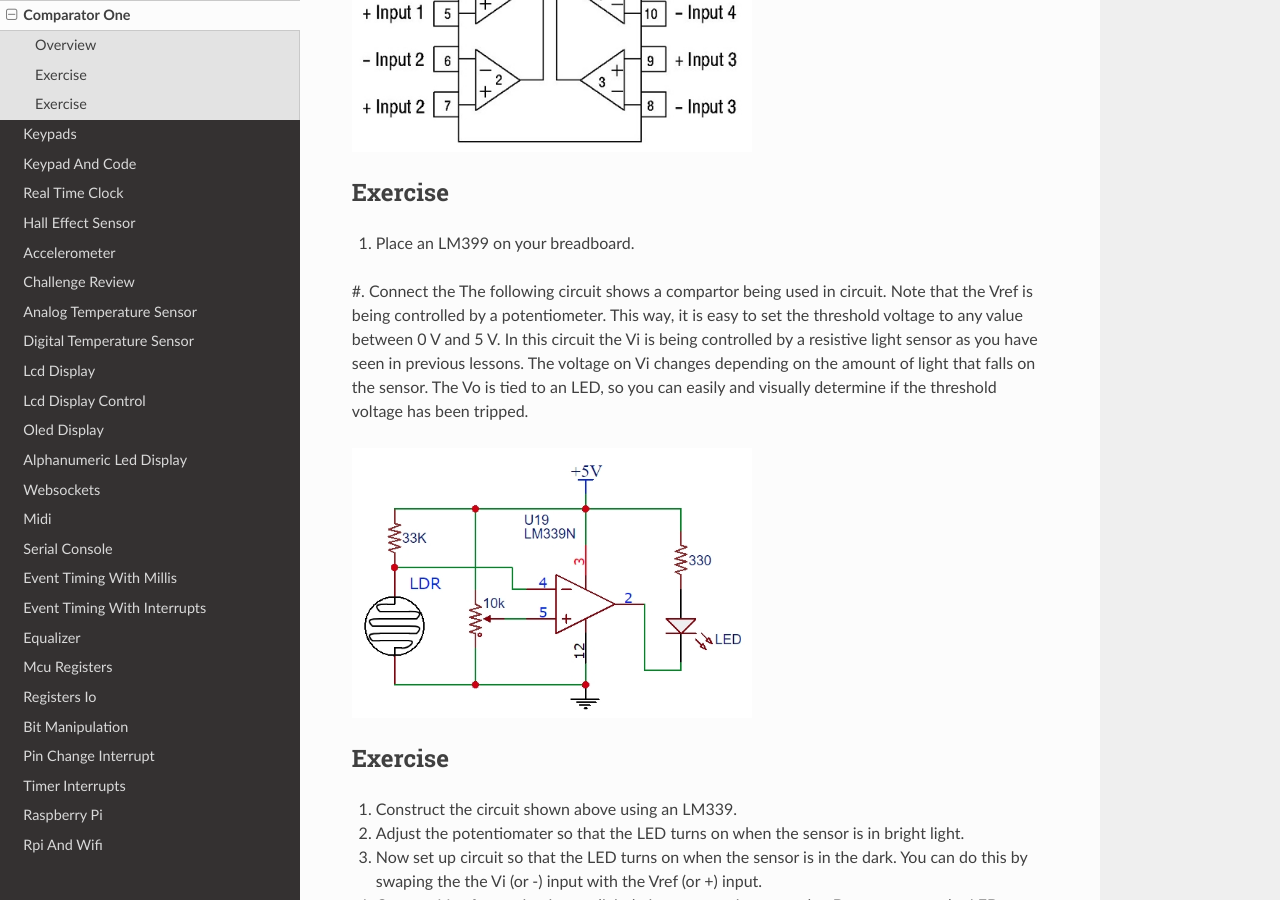
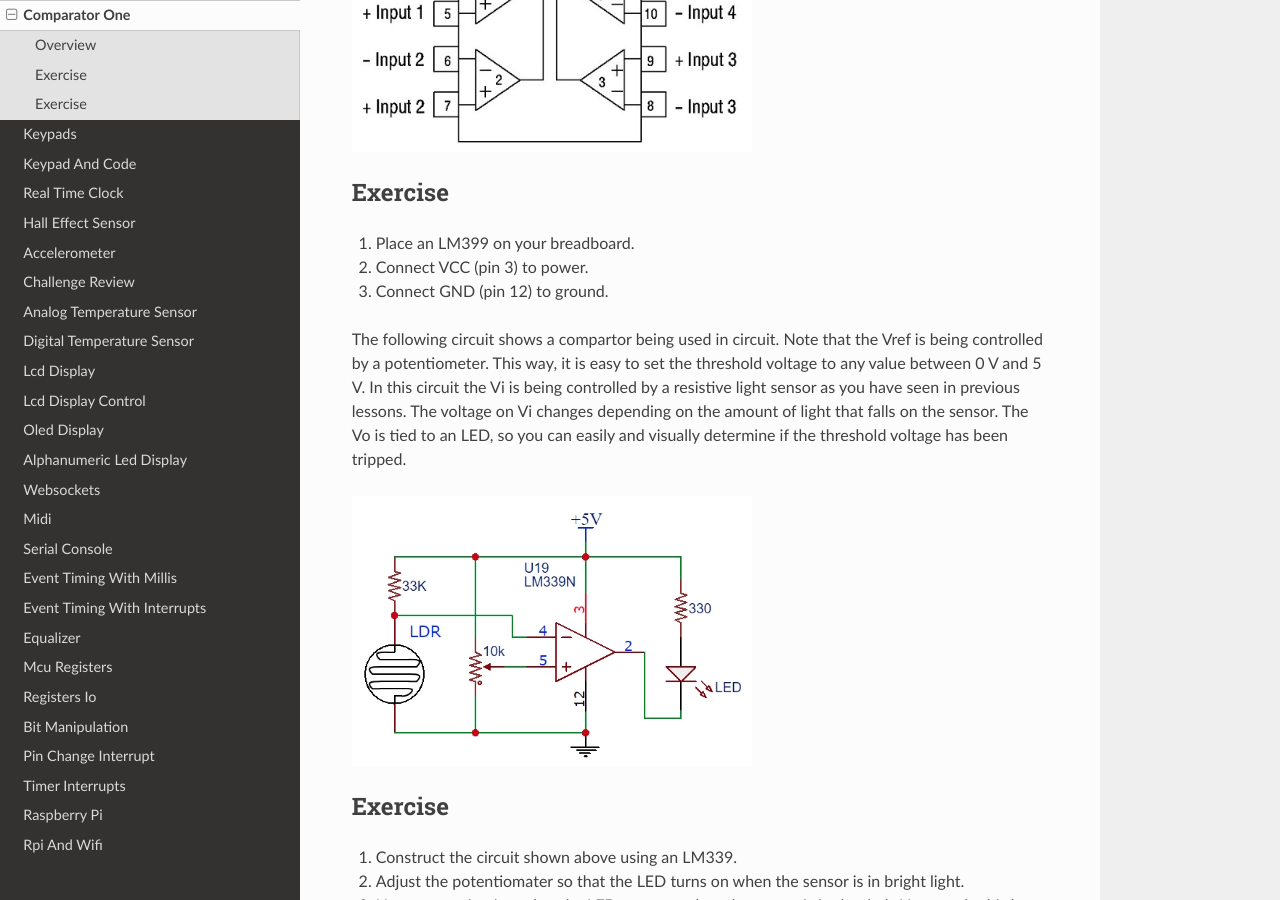
Before and after one commit to maxtkc/mvths-wiki, a Sphinx documentation site: the page built from docs/065-comparator.rst, in a window 1280 px wide and 900 px high, scrolled down 998 px. Built offline with Sphinx 7.4.7 and the Read the Docs theme 2.0.0, drawn with Linux system fonts in a browser that asks for light colours; pages that are not in the unit, such as notebooks, are missing from menus.

Commit message:
Update 065-comparator.rst

```diff
--- a/docs/065-comparator.rst
+++ b/docs/065-comparator.rst
@@ -23,7 +23,10 @@ Exercise
 --------
 
 #. Place an LM399 on your breadboard.
-#. Connect the
+#. Connect VCC (pin 3) to power.
+#. Connect GND (pin 12) to ground.
+
+
 The following circuit shows a compartor being used in circuit. Note that the Vref is being controlled by a potentiometer. This way, it is easy to set the threshold voltage to any value between 0 V and 5 V. In this circuit the Vi is being controlled by a resistive light sensor as you have seen in previous lessons. The voltage on Vi changes depending on the amount of light that falls on the sensor. The Vo is tied to an LED, so you can easily and visually determine if the threshold voltage has been tripped.
 
 .. figure:: images/LM339circuit.PNG
```
